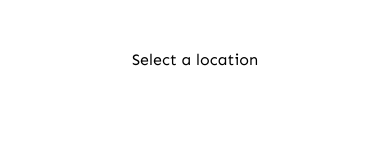
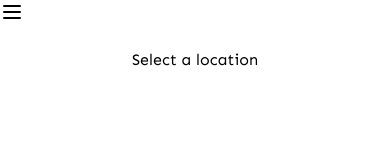
Before and after one commit to fmann/weather-widget, a React (Vite) app: page / in a window 390 px wide. Shown: the top 160 px of the page. Built offline with nearby package versions, Linux system fonts and the light colour scheme.

Commit message:
Adding hamburger menu.

```diff
--- a/src/App.tsx
+++ b/src/App.tsx
@@ -17,6 +17,12 @@ function App() {
   const [locations, setLocations] = useState<Location[]>([]);
   const [weatherData, setWeatherData] = useState<any>(null);
   const [currentLocation, setCurrentLocation] = useState<Location | null>(null);
+
+  const [isMenuOpen, setIsMenuOpen] = useState(false);
+
+  const toggleMenu = () => {
+    setIsMenuOpen(!isMenuOpen);
+  };
 
   // Fetch weather data for a location.
   const fetchWeatherForLocation = (location: Location) => {
@@ -68,7 +74,29 @@ function App() {
     <>
       <div id="widget--wrapper" className="mx-auto max-w-3xl relative">
         <div id="widget--body" className="flex dark:text-white">
-          <div id="widget--body--nav-menu" className="p-4 hidden sm:block">
+          <button
+            onClick={toggleMenu}
+            className="sm:hidden absolute top-0 left-0"
+          >
+            <svg
+              className={`h-6 w-6 ${isMenuOpen ? "transform rotate-90" : ""}`}
+              fill="none"
+              viewBox="0 0 24 24"
+              stroke="currentColor"
+            >
+              <path
+                strokeLinecap="round"
+                strokeLinejoin="round"
+                strokeWidth={2}
+                d="M4 6h16M4 12h16M4 18h16"
+              />
+            </svg>
+          </button>
+
+          <div
+            id="widget--body--nav-menu"
+            className={`p-4 ${isMenuOpen ? "block" : "hidden"} sm:block mt-8`}
+          >
             {locations.map((location) => (
               <div key={location.name} className="font-impact text-2xl">
                 <button onClick={() => fetchWeatherForLocation(location)}>
@@ -76,7 +104,6 @@ function App() {
                 </button>
               </div>
             ))}
-
             <DarkModeToggle dark={dark} setDark={setDark} />
           </div>
           <div id="widget--body--content-area" className="grow p-4">
--- a/src/components/ForecastPanel.tsx
+++ b/src/components/ForecastPanel.tsx
@@ -15,7 +15,8 @@ interface ForecastPanelProps {
 const ForecastPanel: React.FC<ForecastPanelProps> = ({ weatherData }) => {
   return (
     <>
-      <h3>Forecast</h3>
+      <h3 className="text-center sm:hidden">Forecast</h3>
+
       <div
         id="widget--body--forecast-panel"
         className="flex flex-col sm:flex-row"
```
